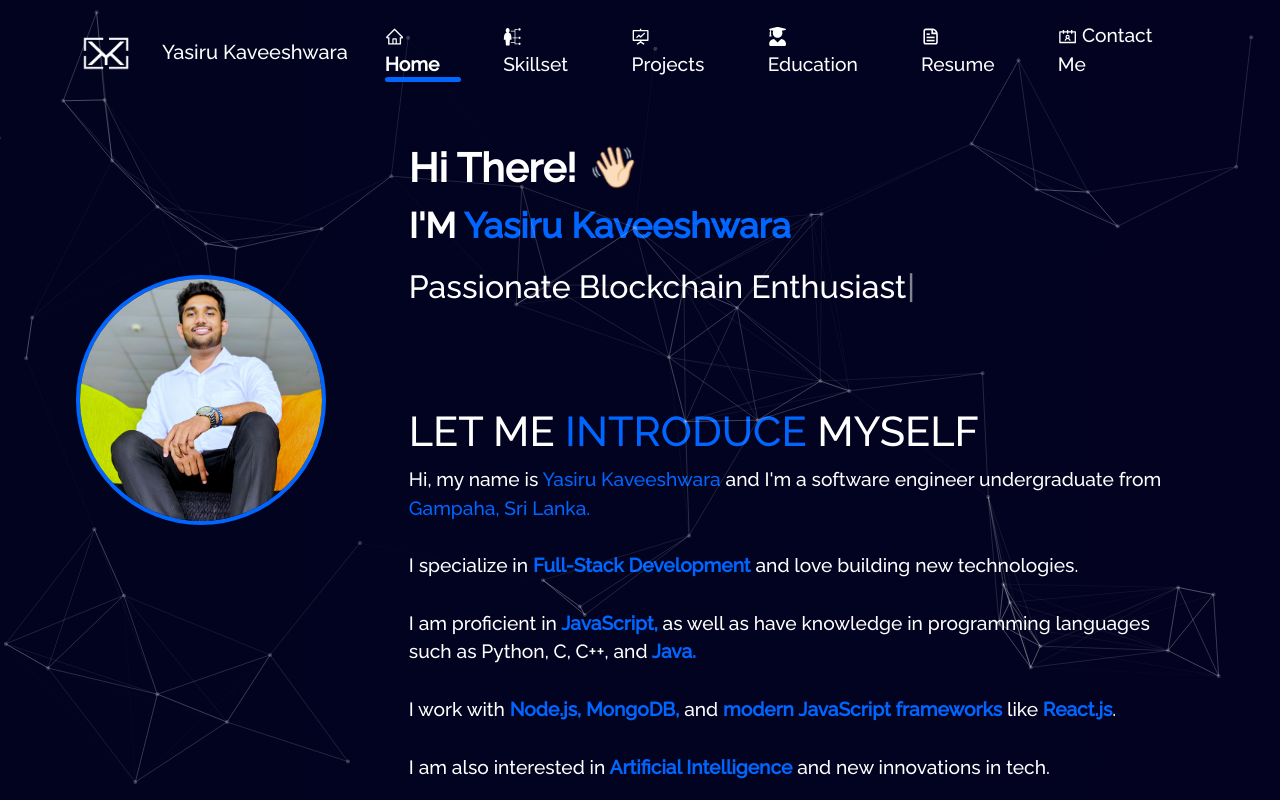
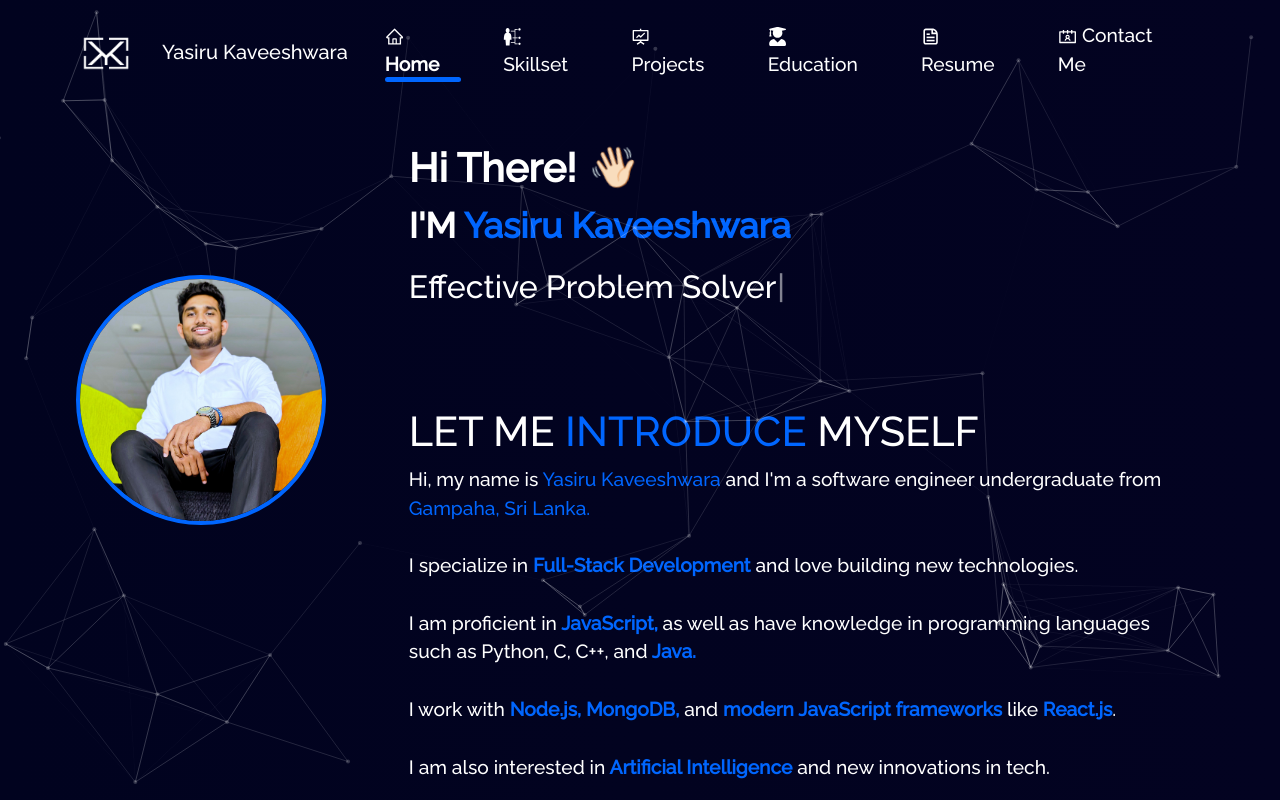
Before and after one commit to YasiruKaveeshwara/Portfolio, a React (Create React App) app: page / in a window 1280 px wide. Shown: the top 800 px of the page. Built offline with nearby package versions, Linux system fonts and the light colour scheme.

Commit message:
update home description

```diff
--- a/src/pages/Home.jsx
+++ b/src/pages/Home.jsx
@@ -55,9 +55,8 @@ function Home() {
                       options={{
                         strings: [
                           "MERN Stack Developer",
-                          "Passionate Blockchain Enthusiast",
-                          "Committed Open Source Contributor",
                           "Effective Problem Solver",
+                          "Passionate AI Enthusiast",
                         ],
                         autoStart: true,
                         loop: true,
```
